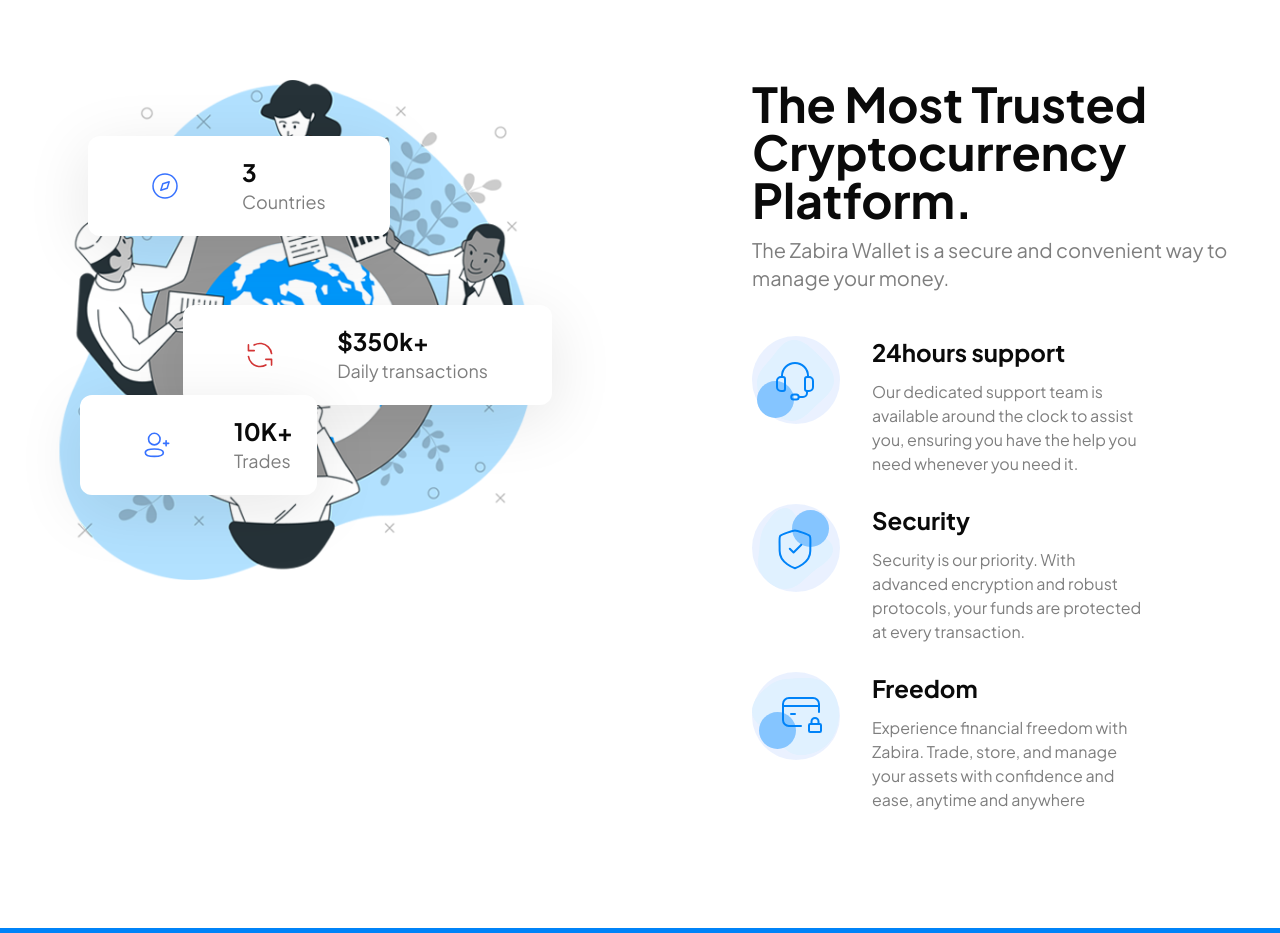
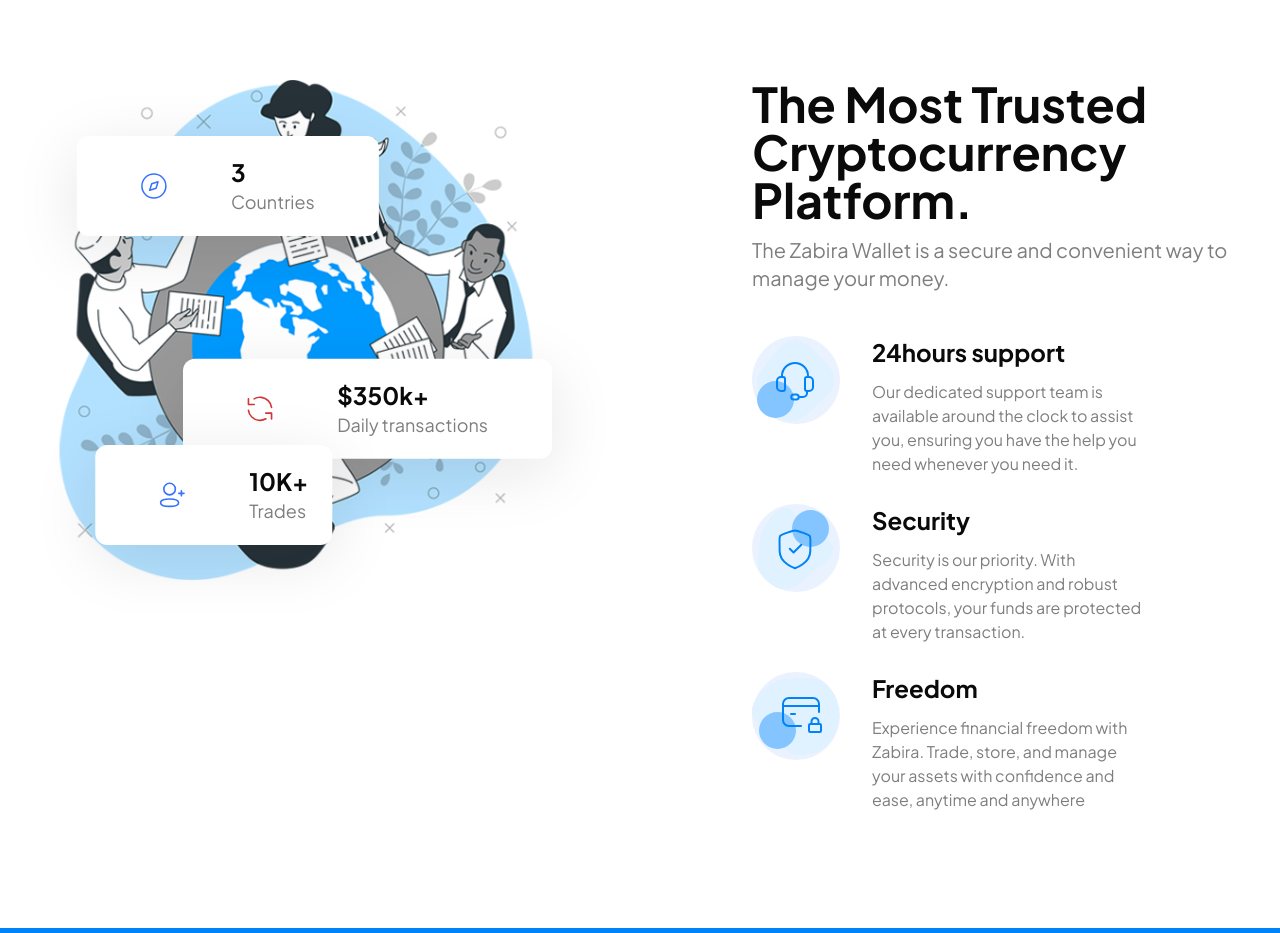
Before and after one commit to 5iveemmy/zabira, a Next.js app: page /products/cryptocurrency in a window 1280 px wide. Shown: the part 2420-3353 px from the top of the page. Built offline with nearby package versions, Linux system fonts and the light colour scheme.

Commit message:
add animation

```diff
--- a/components/statsWithImage.tsx
+++ b/components/statsWithImage.tsx
@@ -2,6 +2,7 @@
 import Image from "next/image";
 import React from "react";
 import { Reveal } from "./reveal";
+import { motion } from "framer-motion";
 
 const tradersData = [
   {
@@ -56,8 +57,31 @@
           alt="about"
           className="lg:max-w-fit min-w-full"
         />{" "}
-        {tradersData.map(({ title, value, icon, className }) => (
-          <div
+        {tradersData.map(({ title, value, icon, className }, index) => (
+          <motion.div
+            animate={["initial"]}
+            whileHover={["grow"]}
+            variants={{
+              grow: {
+                scale: 1.1,
+              },
+              rotate: {
+                rotate: [null, -5, 5, 0],
+                transition: {
+                  duration: 10,
+                },
+              },
+              initial: {
+                x: index === 0 || index === 2 ? [-20, 20] : 0,
+                y: index === 1 ? [-30, 30] : 0,
+                rotate: 0,
+                transition: {
+                  duration: tradersData.length + index,
+                  repeat: Infinity,
+                  repeatType: "reverse",
+                },
+              },
+            }}
             key={title}
             style={{ boxShadow: "0px 14px 64px 0px rgba(15, 15, 15, 0.1)" }}
             className={cn(
@@ -78,7 +102,7 @@
                 {title}
               </p>
             </div>
-          </div>
+          </motion.div>
         ))}
       </div>
 
--- a/components/zabira-work.tsx
+++ b/components/zabira-work.tsx
@@ -3,6 +3,7 @@
 import { usePathname } from "next/navigation";
 import React from "react";
 import { BsPlayCircle } from "react-icons/bs";
+import { motion } from "framer-motion";
 
 interface Props {
   className?: string;
@@ -40,22 +41,67 @@
 
       {pathname !== "/" && (
         <>
+          <motion.div
+            animate={["initial"]}
+            whileHover={["grow"]}
+            variants={{
+              grow: {
+                scale: 1.1,
+              },
+              rotate: {
+                rotate: [null, -5, 5, 0],
+                transition: {
+                  duration: 10,
+                },
+              },
+              initial: {
+                x: [-20, 20],
+                rotate: 0,
+                transition: {
+                  duration: 2,
+                  repeat: Infinity,
+                  repeatType: "reverse",
+                },
+              },
+            }}
+            className="hidden md:block absolute top-[1.5rem] -right-[11.5rem]"
+          >
             <Image
               priority
               width="192"
               height="109"
               src="/three-arrows.svg"
               alt="arrows"
-            className="hidden md:block absolute top-[1.5rem] -right-[11.5rem]"
             />
+          </motion.div>
 
-          <Image
-            src="/plane.svg"
-            width="160"
-            height="86"
-            alt="plane icon"
+          <motion.div
+            animate={["initial"]}
+            whileHover={["grow"]}
+            variants={{
+              grow: {
+                scale: 1.1,
+              },
+              rotate: {
+                rotate: [null, -5, 5, 0],
+                transition: {
+                  duration: 10,
+                },
+              },
+              initial: {
+                x: [-20, 20],
+                rotate: 0,
+                transition: {
+                  duration: 2,
+                  repeat: Infinity,
+                  repeatType: "reverse",
+                },
+              },
+            }}
             className="hidden md:block absolute -bottom-[3.5rem] -right-[3.5rem]"
-          />
+          >
+            <Image src="/plane.svg" width="160" height="86" alt="plane icon" />
+          </motion.div>
         </>
       )}
     </div>
```
Lines whose indentation alone changed are shown as unchanged.
